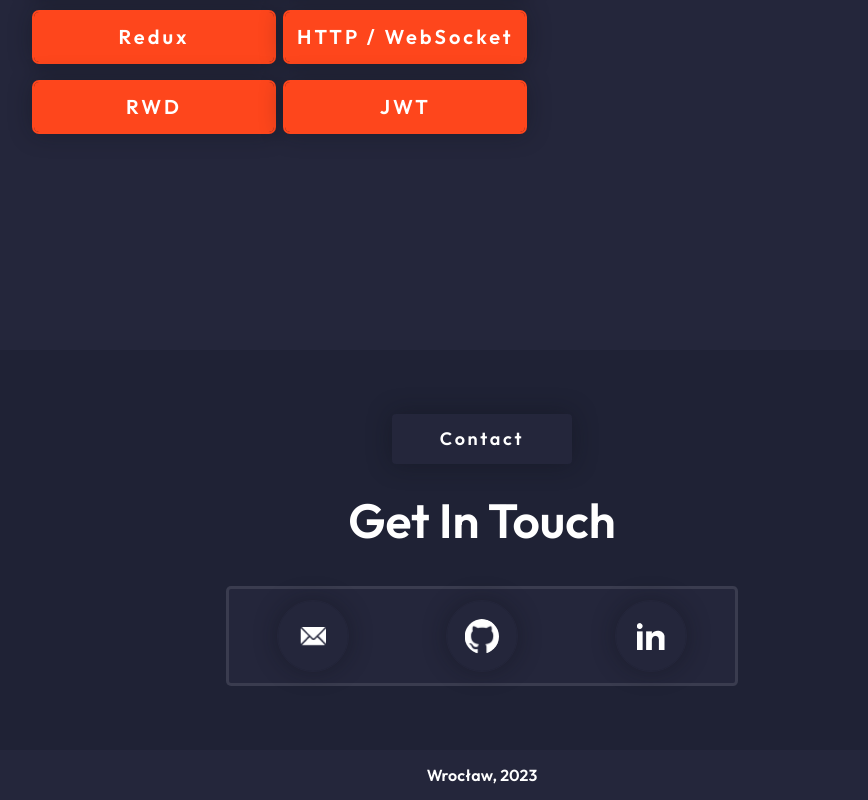
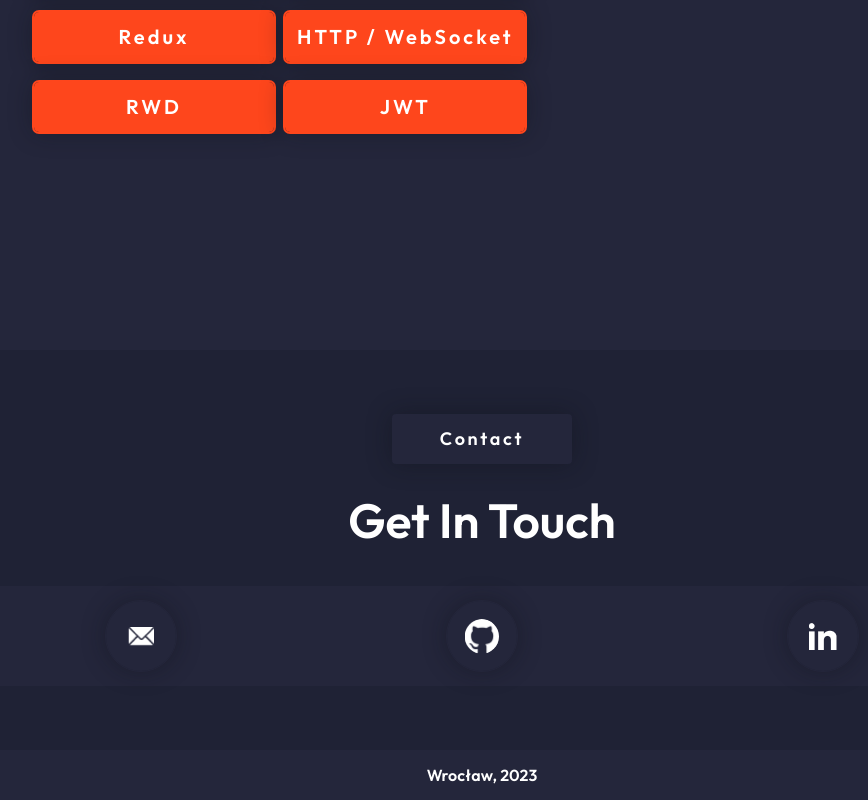
Before and after one commit to vlzher/porfolioV3.0, a Vue app: page / in a window 1280 px wide. Shown: the part 3320-4120 px from the top of the page, without its empty margins (158-1026 px from the left). Built offline with nearby package versions, Linux system fonts and the light colour scheme.

Commit message:
minor design update contact section

```diff
--- a/src/components/ContactSection.vue
+++ b/src/components/ContactSection.vue
@@ -102,12 +102,11 @@
   display: flex;
   justify-content: space-around;
   align-items: center;
-  width: 40%;
+  width: 80%;
   height: 100px;
   margin-top: 20px;
   background-color: #24263B;
-  border-radius: 5px;
-  border: 3px solid rgba(255, 255, 255, 0.1);
+  border-radius: 1px;
 }
 .github{
   border-radius: 50%;
```
